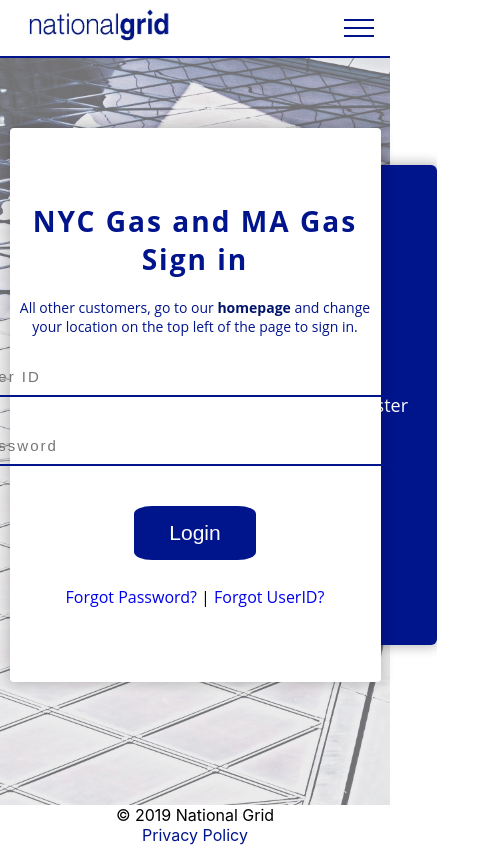
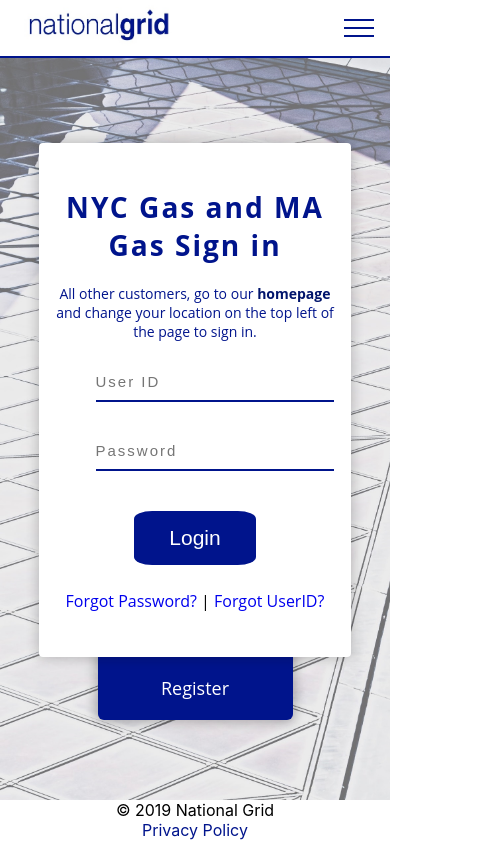
Before and after one commit to nirmaperera/NationalGridRedesign, a React (Create React App) app: page / in a window 390 px wide. Shown: the whole page, 494 px wide, since content can reach past the window. Built offline with nearby package versions, Linux system fonts and the light colour scheme.

Commit message:
made login and register somewhat responsive

```diff
--- a/src/components/credentials/login/login.css
+++ b/src/components/credentials/login/login.css
@@ -27,12 +27,11 @@
 		font-size: 24px;
 		font-family: "Open Sans", sans-serif;
 		color:#00148c;
+}
 
-  }
 .base-container .header h3{
 		letter-spacing: 2px;
 }
-
 
 .base-container .header p{
 		font-size: 14px;
@@ -42,14 +41,15 @@
 .base-container a{
 	text-decoration: none;
 }
+
 a.homelink:visited{
 	color:  #00146c;
 	font-weight: bold;
 }
+
 a.homeLink{
 	color: #00146c;
 	font-weight: bold;
-
 }
 
 .base-container .content {
@@ -89,7 +89,6 @@
 						align-items: flex-start;
 
 		width: 200%;
-
 }
 
 .form-row{
@@ -138,7 +137,7 @@
 		display: flex;
 		justify-content: center;
 		align-items: center;
-    margin-top: 5px;
+		/* margin-top: 5px; */
 		position: relative;
 		z-index: 99;
 	}
@@ -173,30 +172,26 @@
 		transition: all 400ms ease-in-out;
 		cursor: pointer;
 		box-shadow: 0px 0px 12px 2px rgba(15, 15, 15, 0.281);
-
 	}
 
 .right {
 		right: -12%;
 		align-items: flex-end;
-
 	}
 
 .right:hover{
 		right: -14%;
 		background-color: #00146c;
+	}
 
-  }
 .left {
 		right: 10%;
 		align-items: flex-start;
-
 	}
 
 .left:hover {
 		right: 12%;
 		background-color: #00146c;
-
 	}
 
 .text {
@@ -215,3 +210,50 @@ input#message.message-box{
 	font-size: 10px;
 	font-weight: bold;
 }
+
+@media screen and (max-width:768px){
+
+	.container{
+		width:75%;
+		height: 60%;
+		flex-direction: column;
+	}
+
+	.base-container .content .form .form-group{
+		margin:0 auto;
+	}
+
+	.base-container .content .form .form-group input{
+		margin-right: 0px;
+		width:60%;
+	}
+
+	.inner-container{
+		display: flex;
+		flex-direction: column-reverse;
+	}
+
+	.right-side {
+		bottom:10%;
+		width: 50%;
+		height: 30%;
+		flex-direction: row;
+		right: 0;
+		left:0;
+		margin-left:25%;
+	}
+
+	.text{
+	 margin-bottom: 20px;
+	}
+
+	.right:hover, .left:hover{
+		bottom:8%;
+	}
+
+  .left {
+		right: 0;
+		bottom:10%;
+		align-items: stretch;
+	}
+}
--- a/src/components/credentials/register/Register.js
+++ b/src/components/credentials/register/Register.js
@@ -122,15 +122,14 @@ class Register extends Component {
 
 						<div className="form-group-reg">
 							<div className="form-row-reg">
-								<select >
-									<label>Security Question</label>
-									<i className="fas fa-arrow-down"></i>
+								<select  >
+									<label>Security Question </label>
 									<option value="q1">What is your mother's maiden name?</option>
 									<option value="q2">What's the name of your favorite pet?</option>
 									<option value="q3">What's your favorite color?</option>
 									<option value="q4">What's the your first teacher's last name?</option>
 								</select>
-
+								<i className="fas fa-arrow-down"></i>
 								<input onKeyDown={handleEnter} className="form-row-reg" type="text" name="securityAnswer" placeholder="securityAnswer" required onChange={this.handleUserInput} />
 							</div>
 						</div>
--- a/src/components/credentials/register/register.css
+++ b/src/components/credentials/register/register.css
@@ -18,7 +18,6 @@
 	-webkit-box-align: center;
 		-ms-flex-align: center;
 			align-items: center;
-
 }
 
 .form-group-reg {
@@ -28,14 +27,12 @@
 	width: 70%;
 }
 
-
 .header-reg{
 	font-size:15px;
 	padding-top:12px;
 	letter-spacing: 2px;
 	color:#00148c;
 }
-
 
 .form-group-reg input{
 	background-color: transparent;
@@ -51,6 +48,7 @@
 	font-size: 10px;
 	transition: all 250ms ease-in-out;
   }
+
 .btn-reg{
 	font-size: 15px;
 	padding: 9px 12px;
@@ -70,10 +68,17 @@
 select {
 	-webkit-appearance: none;
 	-moz-appearance: none;
-    appearance: none;       /* Remove default arrow */
-    border:none;
+	appearance: none;
+	border: none;
 	color: #111;
+	font-size: 2vh;
+	background: none;
 	letter-spacing: 2px;
+	padding:5px;
+}
 
-
+ @media screen and (max-width:768px){
+ .form-group-reg input{
+	margin-right:150px;
   }
+ }
--- a/src/components/navigation/sideDrawer/sideDrawer.css
+++ b/src/components/navigation/sideDrawer/sideDrawer.css
@@ -58,9 +58,8 @@
 }
 
 .dropdown-side li a{
-	font-size: 15px;
+	font-size: 1.9vh;
 	color: black;
-	align-items: flex-end;
 }
 
 .dropdown-side li a:hover{
```
Also changed, not shown: src/components/navigation/Toolbar/toolbar.css (indentation only). Lines whose indentation alone changed are shown as unchanged.
